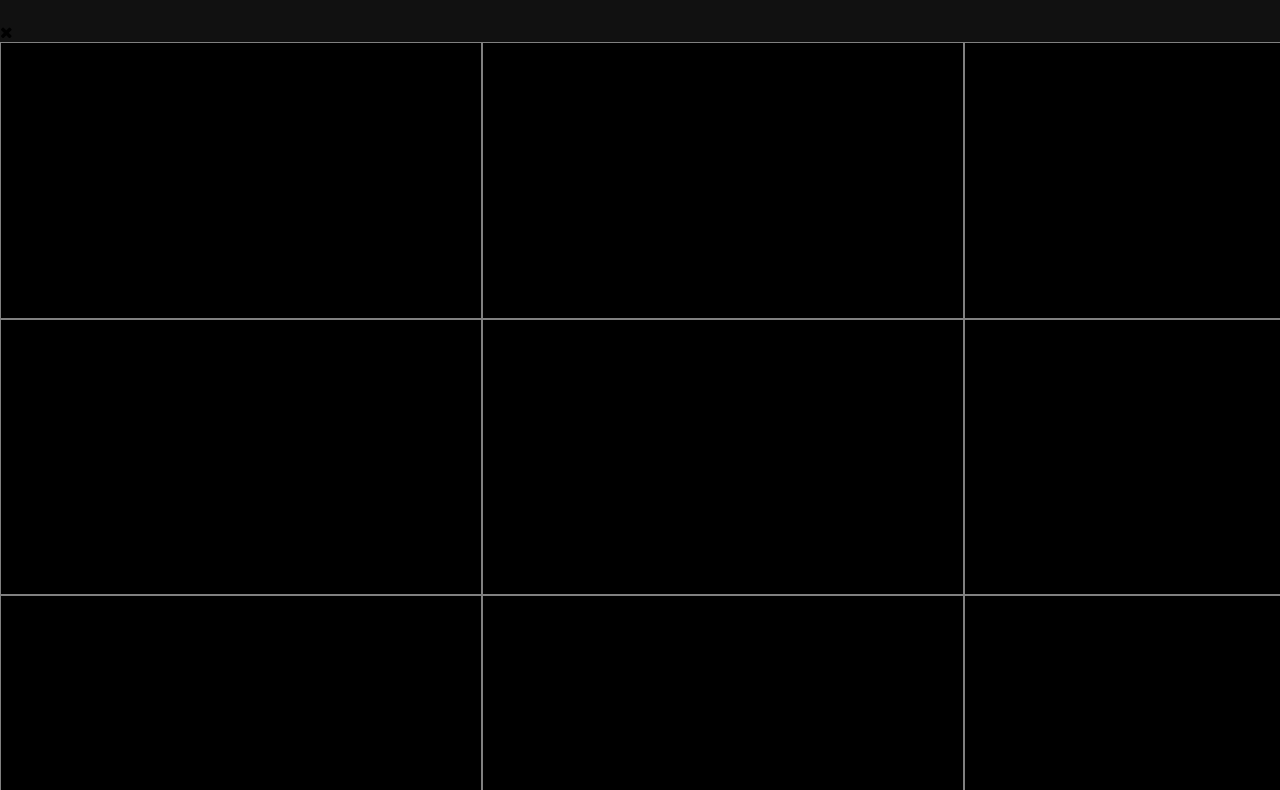
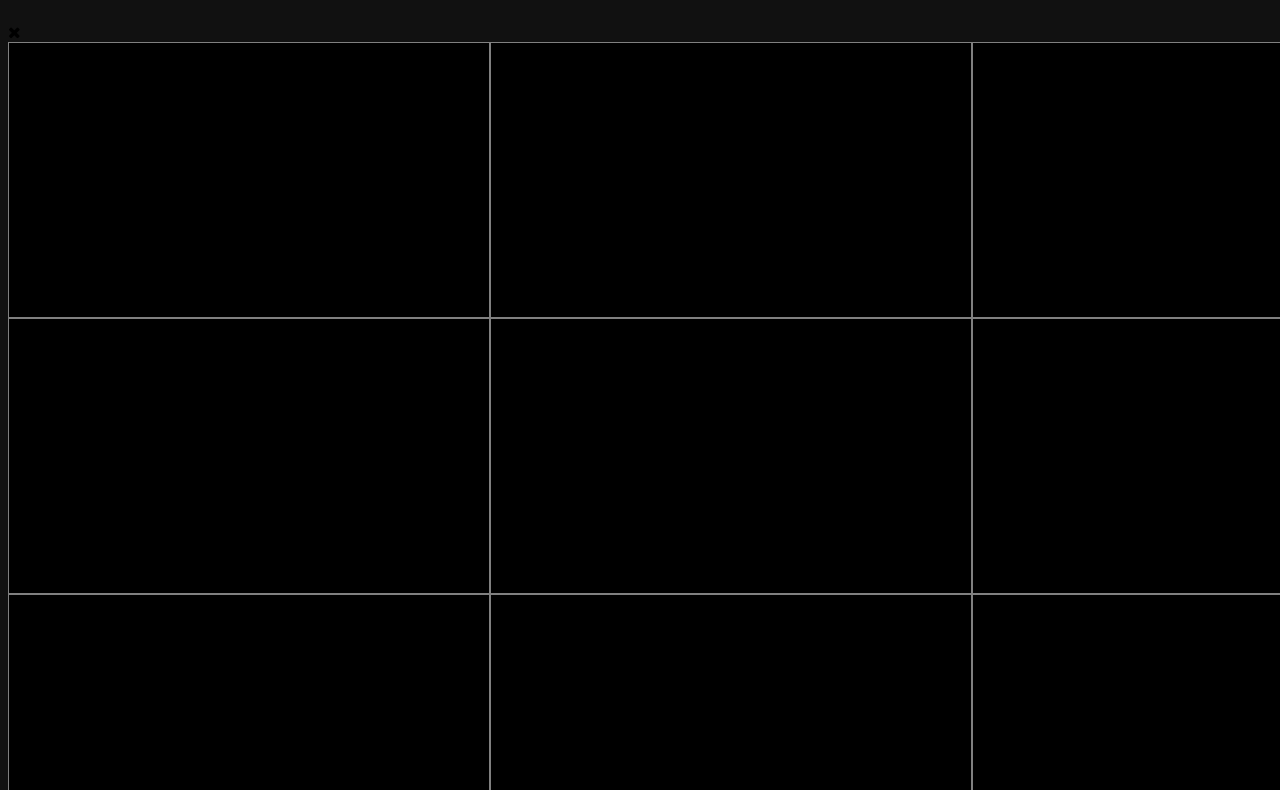
Before and after one commit to Eyevinn/channel-engine-multiview, a website: page app/index.html in a window 1280 px wide. Shown: the part 112-902 px from the top of the page. Drawn offline with nearby package versions, Linux system fonts and the light colour scheme; some packages are replaced by stand-ins of ours.

Commit message:
Removing html5boilerplate dependency (#2)

```diff
--- a/app/index.html
+++ b/app/index.html
@@ -6,11 +6,8 @@
   <title>Channel Engine Multiview</title>
   <meta name="description" content="">
   <meta name="viewport" content="width=device-width, initial-scale=1">
-  <link rel="stylesheet" href="bower_components/html5-boilerplate/dist/css/normalize.css">
-  <link rel="stylesheet" href="bower_components/html5-boilerplate/dist/css/main.css">
   <link rel="stylesheet" href="app.css">
   <link rel="stylesheet" href="bower_components/font-awesome/css/font-awesome.min.css">
-  <script src="bower_components/html5-boilerplate/dist/js/vendor/modernizr-2.8.3.min.js"></script>
   <script src="https://cdn.jsdelivr.net/npm/hls.js@latest"></script>
 </head>
 <body>
--- a/bower.json
+++ b/bower.json
@@ -10,7 +10,6 @@
     "angular-route": "~1.5.0",
     "angular-loader": "~1.5.0",
     "angular-mocks": "~1.5.0",
-    "html5-boilerplate": "^5.3.0",
     "font-awesome": "fontawesome#4.7.0"
   }
 }
```
